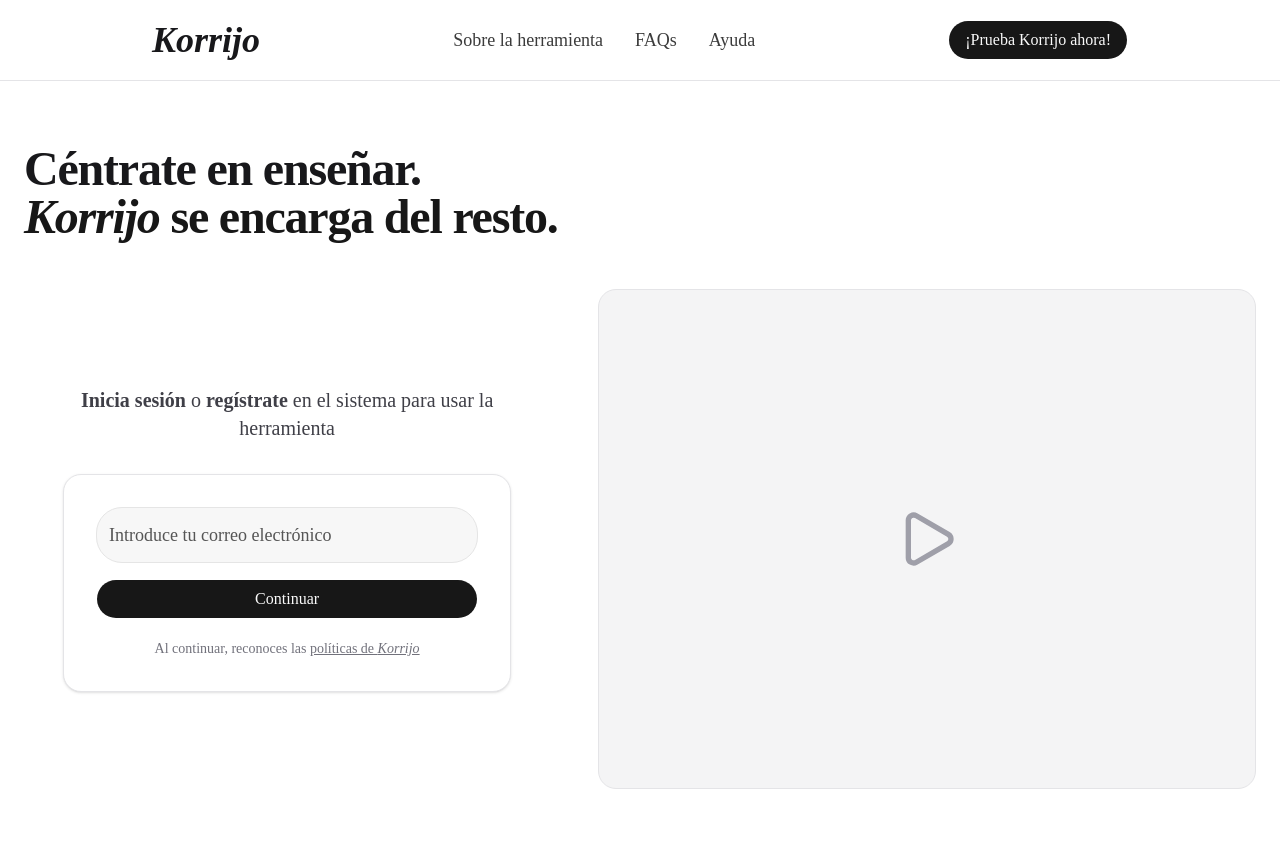
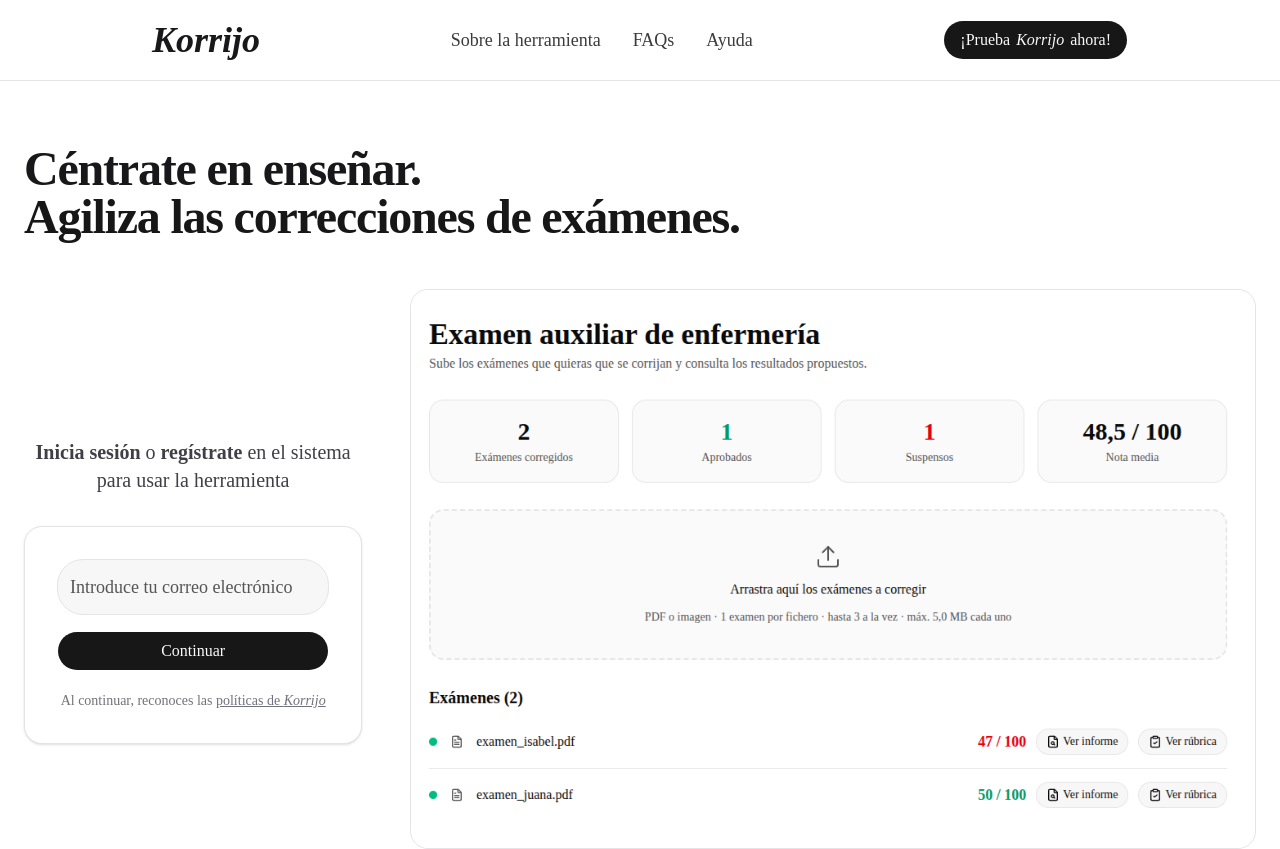
Before and after one commit to AlejandroCastroSanta10/korrijo, a Next.js app in the folder frontend/: page /login in a window 1280 px wide. Shown: the top 849 px of the page. Built offline with nearby package versions, Linux system fonts and the light colour scheme; no server answers.

Commit message:
Retoques estéticos en la sección auth de la landing page

```diff
--- a/frontend/src/app/(public)/login/page.tsx
+++ b/frontend/src/app/(public)/login/page.tsx
@@ -1,4 +1,5 @@
-import { Play, ClipboardList, Upload, Check } from "lucide-react";
+import { ClipboardList, Upload, Check } from "lucide-react";
+import Image from "next/image";
 import AuthForm from "@/components/auth/auth-form";
 import {
   Accordion,
@@ -70,18 +71,29 @@
         <h1 className="text-4xl font-bold tracking-tight text-zinc-900 dark:text-zinc-50 sm:text-5xl">
           <span className="block">Céntrate en enseñar.</span>
           <span className="block text-primary">
-            <i>Korrijo</i> se encarga del resto.
+            Agiliza las correcciones de exámenes.
           </span>
         </h1>
 
-        <div className="grid grid-cols-1 gap-12 lg:grid-cols-[4fr_5fr]">
+        <div className="grid grid-cols-1 gap-12 lg:grid-cols-[2fr_5fr]">
           <div className="flex flex-col justify-center items-center">
             <AuthForm />
           </div>
 
-          {/* TODO: sustituir por vídeo demo en v0.2.0 */}
-          <div className="flex items-center justify-center rounded-2xl border border-zinc-200 bg-zinc-100 min-h-[500px] dark:border-zinc-700 dark:bg-zinc-800">
-            <Play className="size-16 text-zinc-400" />
+          <div className="flex flex-col gap-4">
+            <div className="relative min-h-[460px] overflow-hidden rounded-2xl border border-zinc-200 bg-zinc-100 dark:border-zinc-700 dark:bg-zinc-800 lg:min-h-[560px]">
+              <Image
+                src="/images/korrijo-landing-image.png"
+                alt="Imagen de una sesión de corrección de Korrijo"
+                fill
+                priority
+                sizes="(min-width: 1024px) 71vw, 100vw"
+                className="object-cover"
+              />
+            </div>
+            <p className="text-center text-lg italic text-zinc-600 dark:text-zinc-400">
+              Sube tus exámenes. Obtén calificaciones orientativas y feedback tras las correcciones ;)
+            </p>
           </div>
         </div>
       </section>
--- a/frontend/src/components/auth/auth-form.tsx
+++ b/frontend/src/components/auth/auth-form.tsx
@@ -10,6 +10,7 @@
 import { useRequestMagicLink } from "@/lib/hooks/auth";
 import { ApiError } from "@/lib/api";
 import { toast } from "sonner";
+import { MailCheck } from "lucide-react";
 
 const RESEND_COOLDOWN = 30;
 
@@ -21,7 +22,7 @@
 function getErrorMessage(error: Error): string {
   if (error instanceof ApiError) {
     if (error.status === 429) {
-      return "Has enviado demasiadas solicitudes a ese email. Espera unos minutos antes de volver a hacerlo.";
+      return "Hemos enviado demasiadas solicitudes a ese email. Espera unos minutos para volver a hacerlo.";
     }
     return error.message;
   }
@@ -37,6 +38,18 @@
 
   const mutation = useRequestMagicLink();
 
+  // Enfocamos el campo del correo para invitar al usuario a introducirlo (cuando llegamoa a auth).
+  useEffect(() => {
+    const focusEmail = () => {
+      if (window.location.hash === "#auth") {
+        document.getElementById("auth-email")?.focus();
+      }
+    };
+    focusEmail();
+    window.addEventListener("hashchange", focusEmail);
+    return () => window.removeEventListener("hashchange", focusEmail);
+  }, []);
+
   const onSubmit = (data: FormData) => {
     mutation.mutate(data.email, {
       onSuccess: () => onSuccess(data.email),
@@ -46,6 +59,7 @@
   return (
     <form onSubmit={handleSubmit(onSubmit)} className="flex flex-col gap-2">
       <Input
+        id="auth-email"
         type="email"
         placeholder="Introduce tu correo electrónico"
         className="h-14 text-2xl md:text-lg"
@@ -53,10 +67,10 @@
         {...register("email")}
       />
       {errors.email && (
-        <p className="text-xs text-red-500">{errors.email.message}</p>
+        <p className="text-medium text-red-500">{errors.email.message}</p>
       )}
       {mutation.error && (
-        <p className="text-xs text-red-500">{getErrorMessage(mutation.error)}</p>
+        <p className="text-medium text-red-500">{getErrorMessage(mutation.error)}</p>
       )}
       <Button
         type="submit"
@@ -97,16 +111,18 @@
   };
 
   return (
-    <div className="flex flex-col gap-4 text-center">
-      <div className="flex flex-col gap-1">
-        <p className="font-semibold text-zinc-900 dark:text-zinc-50">
+    <div className="flex flex-col items-center gap-5 text-center">
+      <div className="flex size-14 items-center justify-center rounded-full bg-primary/10">
+        <MailCheck className="size-7 text-primary" />
+      </div>
+
+      <div className="flex flex-col gap-2">
+        <p className="text-xl font-bold text-zinc-900 dark:text-zinc-50">
           Revisa tu correo
         </p>
-        <p className="text-base text-zinc-500 dark:text-zinc-400">
+        <p className="text-base text-zinc-700 dark:text-zinc-300">
           Hemos enviado un enlace de acceso a{" "}
-          <span className="font-medium text-zinc-700 dark:text-zinc-300">
-            {email}
-          </span>
+          <span className="font-semibold text-primary">{email}</span>
         </p>
       </div>
 
@@ -133,7 +149,7 @@
         onClick={onChangeEmail}
         className="text-sm text-zinc-600 underline hover:text-zinc-900 dark:text-zinc-400 dark:hover:text-zinc-200"
       >
-        Cambiar email
+        Cambiar de email
       </button>
     </div>
   );
--- a/frontend/src/components/layout/header.tsx
+++ b/frontend/src/components/layout/header.tsx
@@ -32,7 +32,7 @@
         </nav>
 
         <Button asChild size="lg" className="text-base">
-          <a href="/login#auth">¡Prueba Korrijo ahora!</a>
+          <a href="/login#auth">¡Prueba <i>Korrijo</i> ahora!</a>
         </Button>
       </div>
     </header>
```
Also changed, not shown: frontend/public/images/korrijo-landing-image.png (added).
